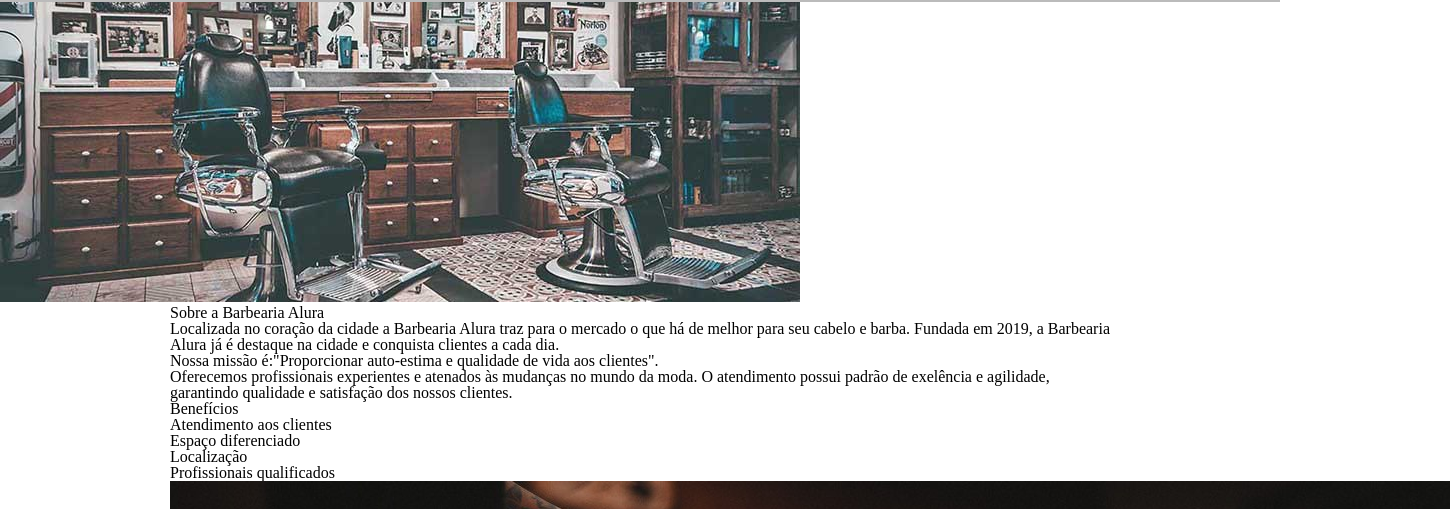
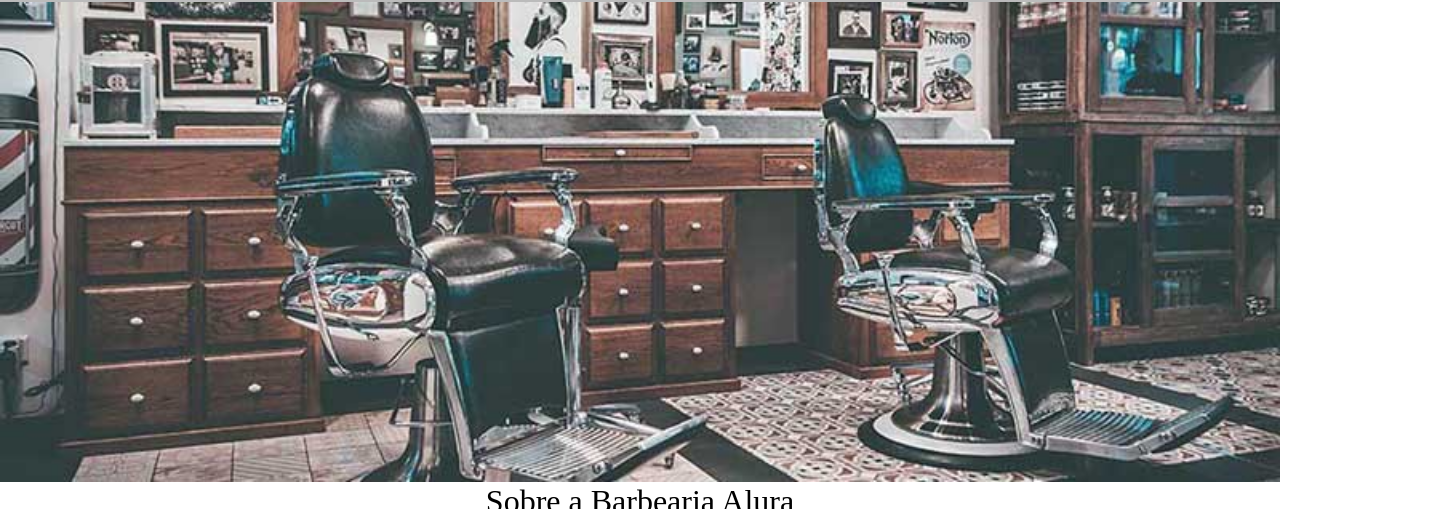
Before and after one commit to joaoabreu004/Barbearia-Alura, a plain HTML site: page index.html in a window 1280 px wide. Shown: the part 291-800 px from the top of the page, 1450 px wide, since content can reach past the window. Drawn offline with Linux system fonts and the light colour scheme.

Commit message:
readequando o css com nossa página inicial

```diff
--- a/style.css
+++ b/style.css
@@ -158,3 +158,32 @@ td, th{
     border: 1px solid #000000;
     padding: 8px -15px;
 }
+
+/* CSS da página home */
+
+.banner{
+    width: 100%;
+}
+
+.titulo-principal{
+    text-align: center;
+    font-size: 2em;
+    margin: 0 0 1em;
+}
+
+.principal p{
+    text-align: center;
+    margin: 0 0 1em;
+}
+
+.principal strong{
+    font-weight: bold;
+}
+
+.principal em{
+    font-style: italic;
+}
+
+.imagembeneficios{
+    width: 60%;
+}
```
